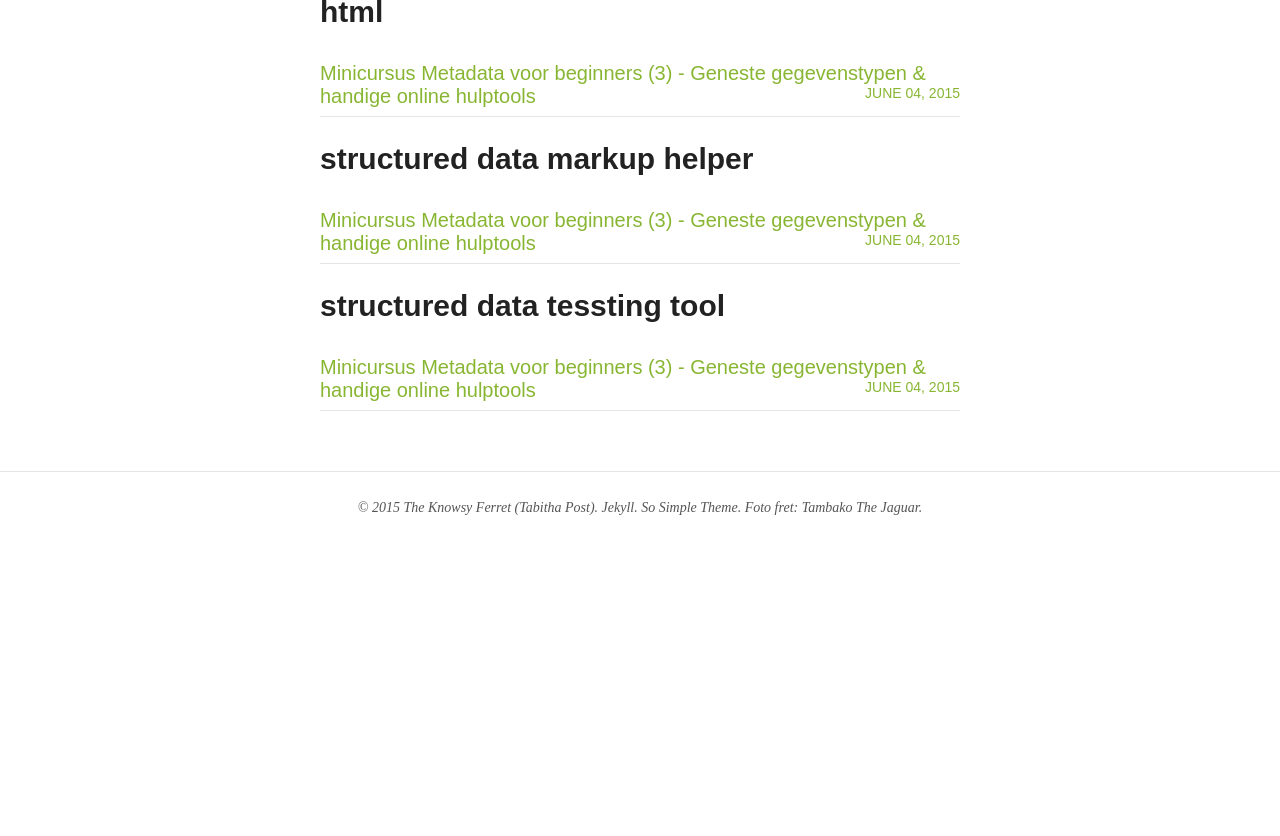
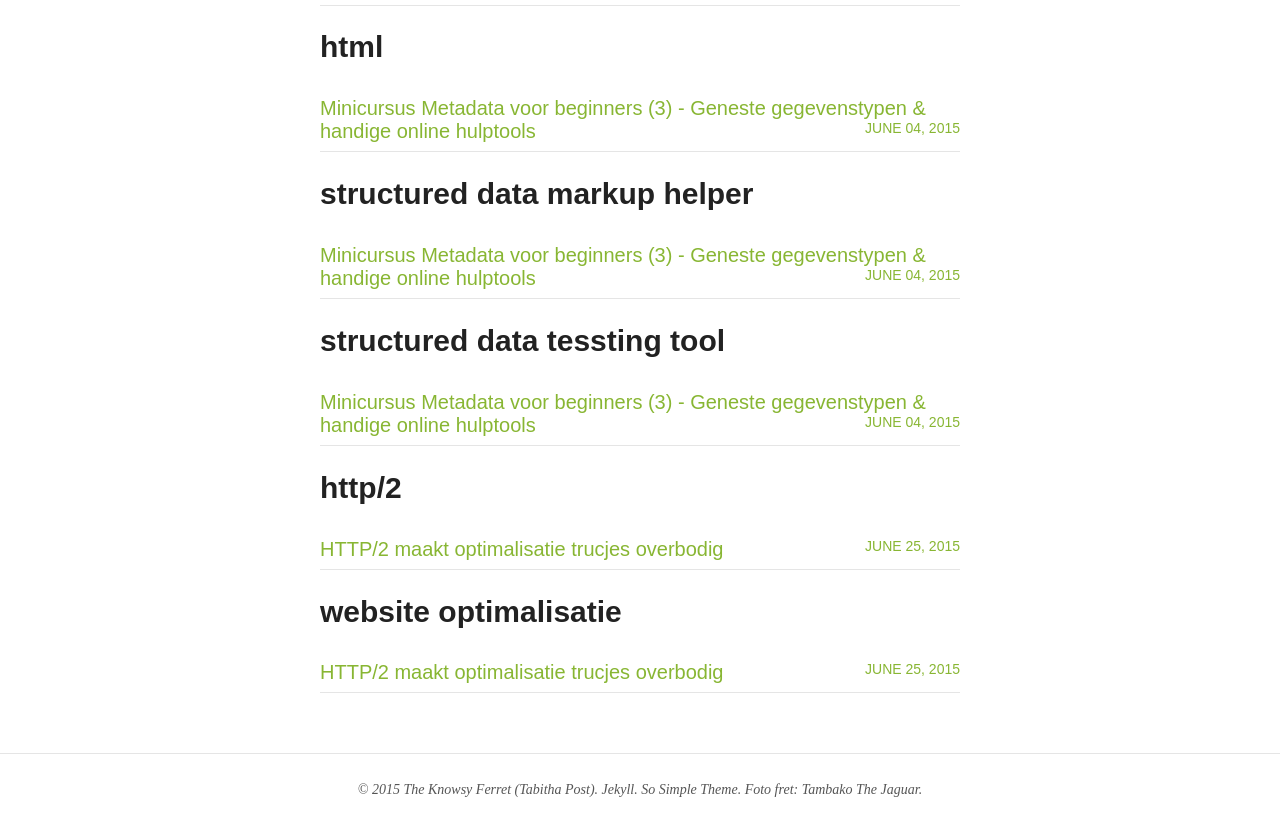
Before and after one commit to TheKnowsyFerret/theknowsyferret.github.io, a Jekyll site: the page built from tags.html, in a window 1280 px wide and 900 px high, scrolled down 14976 px. Shown: the top 836 px of the window. Built offline with Jekyll 4.4.1, drawn with Linux system fonts in a browser that asks for light colours; nearby versions of some CDN libraries; before the commit the page ends 15594 px from its top, so only the background shows below that; some of the changed lines change nothing that is shown; some of the changed text lies outside the part shown.

Commit message:
Nieuwe blogpost over http 2 en afbeeldingen git status

```diff
--- /dev/null
+++ b/_posts/2015-06-25-http-slash-2-maakt-optimalisatie-trucjes-overbodig.md
@@ -0,0 +1,127 @@
+---
+layout: post
+title: "HTTP/2 maakt optimalisatie trucjes overbodig"
+description: "We trekken continu onze trucendoos open om onze websites
+sneller te maken. De komst van HTTP/2 maakt veel van deze trucjes
+echter overbodig!"
+modified: 2015-06-25 12:22:33 +0200
+tags: [http/2, website optimalisatie]
+image:
+  feature:
+  credit:
+  creditlink:
+comments: true
+share: true
+---
+<figure>
+<img src="/images/netwerk.jpg" alt="Netwerk van draden">
+<figcaption>Foto: <a href="http://bit.ly/1IfzKZM">Bruno Girin</a>
+</figcaption>
+</figure>
+
+Snelle websites scoren hoger op Google en geven een betere gebruikerservaring. Om deze redenen zijn we continu bezig met browser cachen en het optimaliseren van afbeeldingen. Daarnaast maken we gebruik van CDN, voegen we onze scripts en stylesheets samen en ga zo maar door.
+
+Met de komst van HTTP / 2 zijn veel van deze trucjes echter niet meer
+nodig!
+
+<h2>HTTP/2 maakt het internet sneller</h2>
+Sinds 1999 communiceren browsers en servers met elkaar via het HTTP/1.1 protocol. Kenmerk van dit protocol is dat voor ieder component op de webpagina een nieuw HTTP-verzoek moet komen om de betreffende informatie te downloaden.
+
+Gezien de eisen die de huidige internetbezoeker aan het internet stelt, is dit protocol niet langer houdbaar. Daarom werd vorige maand HTTP/2 als officiële opvolger van HTTP/1.1 bekendgemaakt.
+
+Het doel van dit nieuwe protocol is om het internet sneller te maken,
+door efficiënter gebruik te maken van de onderliggende
+netwerkverbindingen. Om dit voor elkaar te krijgen, zet HTTP/2 onder
+andere de volgende middelen in:<br>
+
+<em>Multiplexing</em><br>
+Browsers kunnen met het nieuwe protocol meerdere HTTP-verzoeken tegelijkertijd naar de webserver sturen. Daarnaast kunnen webservers aan meerdere verzoeken tegelijkertijd voldoen. Dit vermindert het aantal actieve connecties aanzienlijk en resulteert in snelheidswinst.
+
+<em>Server push</em><br>
+In plaats van af te wachten tot de browser een bepaald component opvraagt, stuurt de server proactief componenten toe.
+
+<em>Header compressie</em><br>
+Het nieuwe protocol maakt HTTP-headercompressie mogelijk.
+
+<em>Stream dependencies</em><br>
+De browser kan aan de server doorgeven welke componenten belangrijker zijn dan anderen. Zodoende kan het zelf de volgorde bepalen.
+
+<em>Verzendt informatie binair in plaats van textueel</em><br>
+Binaire informatie is de moedertaal van computers. Alhoewel dit middel niet per se is opgenomen om een sneller internet te bewerkstellingen, leidt het gebruik van binaire informatie wel tot minder fouten.
+
+<em>Werkt goed met beveiligde verbindingen</em><br>
+Via het tls-protocol gaat HTTP/2 efficiënter om met encryptie.
+
+
+<h2>Wat betekent dit voor jouw website?</h2>
+De komst van HTTP/2 maakt vele trucjes om je website sneller te maken,
+overbodig. Zo hoef je geen CSS-stylesheets of Javascripts meer samen
+te voegen, het aantal plugins te reduceren of Javascript onderaan je
+pagina te zetten. Dit betekent dus dat je minder tijd (en geld) hoeft te
+spenderen aan website optimalisatie.
+
+Toch zijn er een aantal taken die je nog steeds kunt (laten)
+uitvoeren, omdat ze nog steeds nuttig zijn. Ik denk aan de volgende acties:<br>
+
+<em>Browser caching</em><br>
+Alhoewel "Server Push" een groot deel
+van de componenten cached, kan expiratie van bepaalde elementen toch
+nog handig zijn.
+
+<em>Minificeren</em><br>
+Het minificeren leidt nog altijd tot <a href="http://stackoverflow.com/questions/28630108/http2-is-minifying-js-concatenate-js-css-and-using-sprites-no-longer-needed">minder
+data</a> en is dus goed om te blijven doen.
+
+<em>Comprimeren</em><br>
+Net als minificeren leidt comprimeren tot
+minder data.
+
+<em>Het optimaliseren van afbeeldingen</em><br>
+Kleinere afbeeldingen
+die in het <a
+href="http://theknowsyferret.github.io/7-valkuilen-bij-het-gebruik-van-afbeeldingen-op-je-website/">juiste
+format</a> zijn gegoten, reduceren de hoeveelheid data.
+
+<em>Gebruik maken van een Content Delivery Network
+(CDN)</em><br>
+Internationaal gerichte websites kunnen nog steeds
+voordeel behalen door hun content dichter bij de gebruiker te plaatsen.
+
+
+<h2>Browser- en serverondersteuning</h2>
+Nu de voordelen van HTTP/2 bekend zijn, rijst de vraag welke browsers
+en servers al met het nieuwe protocol werken.
+
+<figure>
+<img src="/images/browser-http2.png" alt="Overzicht van browsers die
+HTTP/2 ondersteunen.">
+<figcaption>Bron: <a href="http://caniuse.com/">www.caniuse.com</a>
+</figcaption>
+</figure>
+
+Op dit moment maken de huidige versies van
+Chrome, Firefox, Opera, Opera Mobile, Chrome for Adroid en Firefox
+for Android volledig gebruik van HTTP/2. IE doet dit gedeeltelijk. De
+verwachting is dat EDGE en Safari snel zullen volgen. Grote kans dat je HTTP/2 dus nu al gebruikt!
+
+Voor wat betreft de servers werken bijvoorbeeld Apache, Nginx en IIS al met het
+nieuwe protocol.
+
+Wil je een complete lijst inzien en wil je op de hoogte blijven van
+alle browsers en servers die
+HTTP/2 (gaan) ondersteunen? Dan raad ik je aan het <a
+href="https://github.com/http2/http2-spec/wiki/Implementations">implementatieschema</a>
+van Mark Nottingham goed in de gaten te houden!
+
+<br>
+
+<small>Bronnen:<br>
+Tweakers.com (2015). <a href="http://tweakers.net/nieuws/103109/standaardenorganisatie-publiceert-officieel-http-2-standaard.html">Standaardenorganisatie publiceert officieel
+http/2-standaard</a>.<br>
+Akamai.com (2015). <a href="https://http2.akamai.com/">HTTP/2 is the future of the Web, and it is already
+here</a>!<br>
+Zoompf.com (2015). <a
+href="https://zoompf.com/blog/2015/01/http2-fast-secure-bedrock-future-seo">HTTP/2:
+A Fast, Secure Bedrock for the Future of SEO</a>.<br>
+Engadget.com (2015). <a href="http://www.engadget.com/2015/02/24/what-you-need-to-know-about-http-2/">What you need to know about HTTP/2</a>.<br>
+</small>
```
Also changed, not shown: about.md (+1 -3 lines), images/browser-http2.png (added), images/netwerk.jpg (added).
